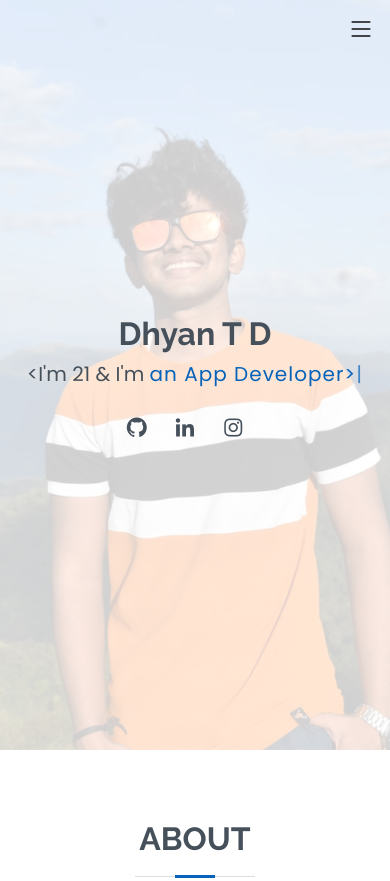
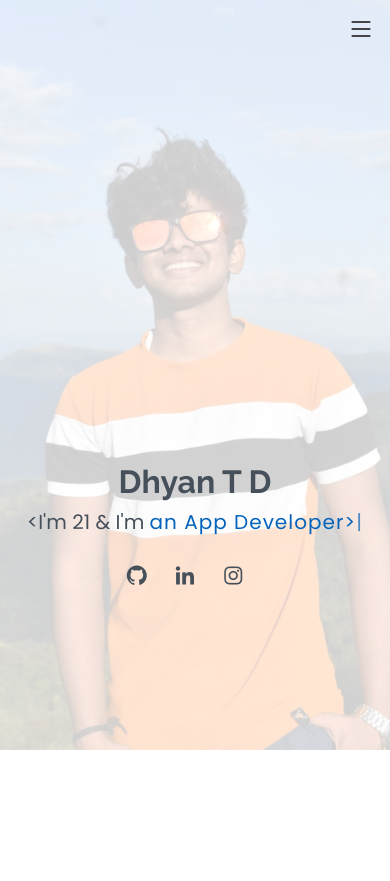
Before and after one commit to DhyanTD/DhyanTD.github.io, a plain HTML site: page index.html in a window 390 px wide. Shown: the top 881 px of the page. Drawn offline with nearby package versions, Linux system fonts and the light colour scheme.

Commit message:
Update style.css

```diff
--- a/assets/css/style.css
+++ b/assets/css/style.css
@@ -309,7 +309,7 @@ h1, h2, h3, h4, h5, h6 {
 @media (max-width: 400px) {
   #hero {
     text-align: center;
-    height: 90vh;
+    height: 125vh;
     /* background-size: 330px 700px; */
     background: url("../img/hero-bg2.jpg") top right no-repeat;
   }
```
